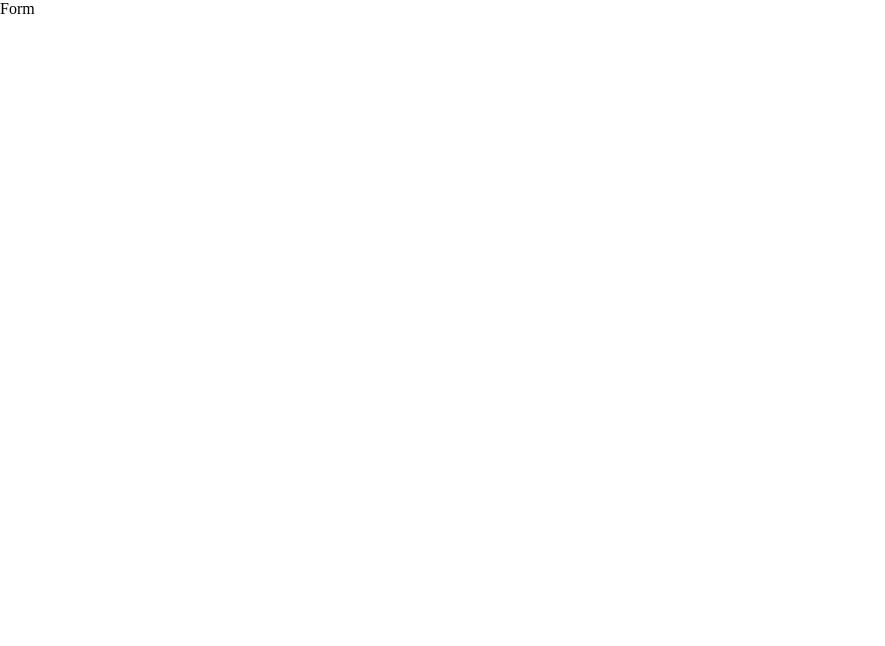
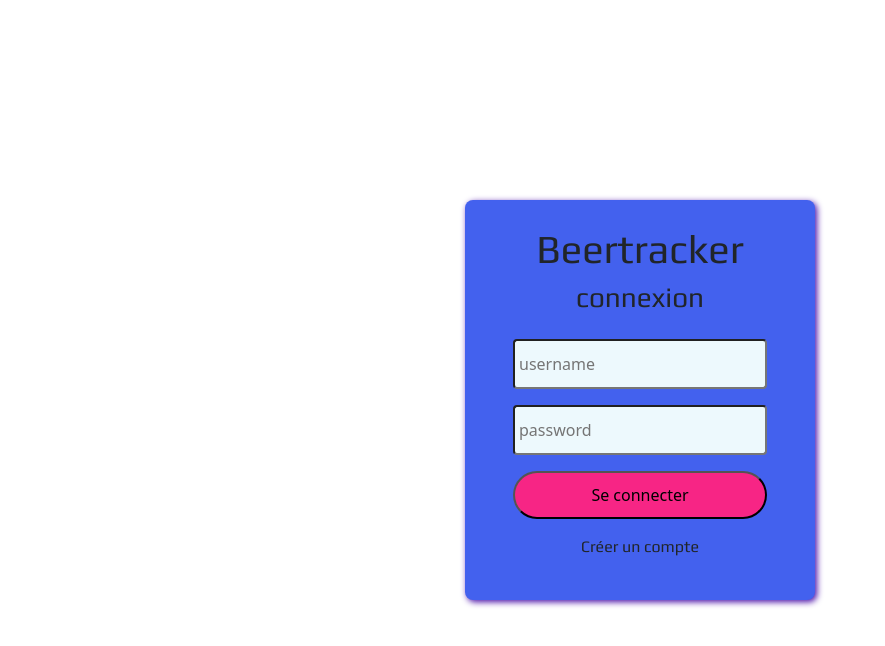
Before and after one commit to Geoffrey-Dulac/beertracker_frontend, a React (Create React App) app: page / in a window 1280 px wide. Shown: the top 646 px of the page, without its empty margins (0-885 px from the left). Built offline with nearby package versions, Linux system fonts and the light colour scheme.

Commit message:
Design login page + React router dom

```diff
--- a/package.json
+++ b/package.json
@@ -6,9 +6,11 @@
     "@testing-library/jest-dom": "^5.11.4",
     "@testing-library/react": "^11.1.0",
     "@testing-library/user-event": "^12.1.10",
+    "bootstrap": "^5.1.0",
     "node-sass": "4.14.1",
     "react": "^17.0.2",
     "react-dom": "^17.0.2",
+    "react-router-dom": "^5.2.0",
     "react-scripts": "4.0.3",
     "web-vitals": "^1.0.1"
   },
--- a/src/components/Form.js
+++ b/src/components/Form.js
@@ -1,9 +1,14 @@
 import React from 'react';
 
-const Form = () => {
+const Form = (props) => {
     return (
-        <div>
-            <p>Form</p>
+        <div className='formstructure w-100 px-5 py-3'>
+            {props.inputs.map((item) =>
+                item == 'password'
+                    ? <input placeholder={item} name={item} className={props.classes} type={item}/>
+                    : <input placeholder={item} name={item} className={props.classes}/>
+            )}
+            <button className='mainbutton'>{props.buttonText}</button>
         </div>
     );
 }
--- a/src/index.js
+++ b/src/index.js
@@ -2,6 +2,7 @@ import React from 'react';
 import ReactDOM from 'react-dom';
 import App from './App';
 import reportWebVitals from './reportWebVitals';
+import 'bootstrap/dist/css/bootstrap.css';
 
 ReactDOM.render(
   <React.StrictMode>
--- a/src/pages/Loginpage.js
+++ b/src/pages/Loginpage.js
@@ -3,8 +3,15 @@ import Form from '../components/Form.js';
 
 const Loginpage = () => {
     return (
-        <div>
-            <Form />
+        <div className='loginpage'>
+            <div className='formcard'>
+                <div class='text-center'>
+                    <h1>Beertracker</h1>
+                    <h3>connexion</h3>
+                </div>
+                <Form classes='mb-3 bgprimary50' url='' buttonText='Se connecter' inputs={['username', 'password']} />
+                <p>Créer un compte</p>
+            </div>
         </div>
     );
 }
--- a/src/scss/app.scss
+++ b/src/scss/app.scss
@@ -1,9 +1,14 @@
 @import './colors.scss';
+@import './pages/loginpage.scss';
+@import './components/form.scss';
+@import './components/button.scss';
+@import url('https://fonts.googleapis.com/css2?family=Play:wght@400;700&display=swap');
 
 .app {
     min-height: 100vh;
 }
 
-body, h1, p {
+body, h1, h3, p, button, input {
     margin: 0px;
+    font-family: 'Play', sans-serif;
 }
--- a/src/scss/colors.scss
+++ b/src/scss/colors.scss
@@ -1,3 +1,4 @@
+$cprimary50: #edf9fd;
 $cprimary100: #4cc9f0;
 $cprimary200: #4895ef;
 $cprimary300: #4361ee;
@@ -7,3 +8,7 @@ $cprimary600: #480ca8;
 
 $csecondary100: #f72585;
 $csecondary200: #b5179e;
+
+.bgprimary50 {
+    background-color: $cprimary50;
+}
--- /dev/null
+++ b/src/scss/components/button.scss
@@ -0,0 +1,14 @@
+@import '../colors.scss';
+
+.mainbutton {
+    width: auto;
+    border-radius: 32px;
+    background-color: $csecondary100;
+    padding: 10px 0px;
+    transition: .3s ease-out;
+    &:hover {
+        background-color: $cprimary600;
+        color: white;
+        transition: .3s ease-out;
+    }
+}
--- /dev/null
+++ b/src/scss/components/form.scss
@@ -0,0 +1,9 @@
+.formstructure {
+    display: flex;
+    flex-direction: column;
+    input {
+        border-radius: 4px;
+        height: 50px;
+        padding: 4px;
+    }
+}
--- /dev/null
+++ b/src/scss/pages/loginpage.scss
@@ -0,0 +1,22 @@
+@import '../colors.scss';
+
+.loginpage {
+    height: 100vh;
+    width: 100%;
+    display: flex;
+    justify-content: center;
+    align-items: center;
+}
+
+.formcard {
+    background-color: $cprimary300;
+    width: 350px;
+    height: 400px;
+    margin: auto;
+    border-radius: 8px;
+    box-shadow: 2px 2px 6px $cprimary600;
+    display: flex;
+    flex-direction: column;
+    align-items: center;
+    justify-content: center;
+}
```
Also changed, not shown: 1 other file (tests, documents, lock files or other folders).
